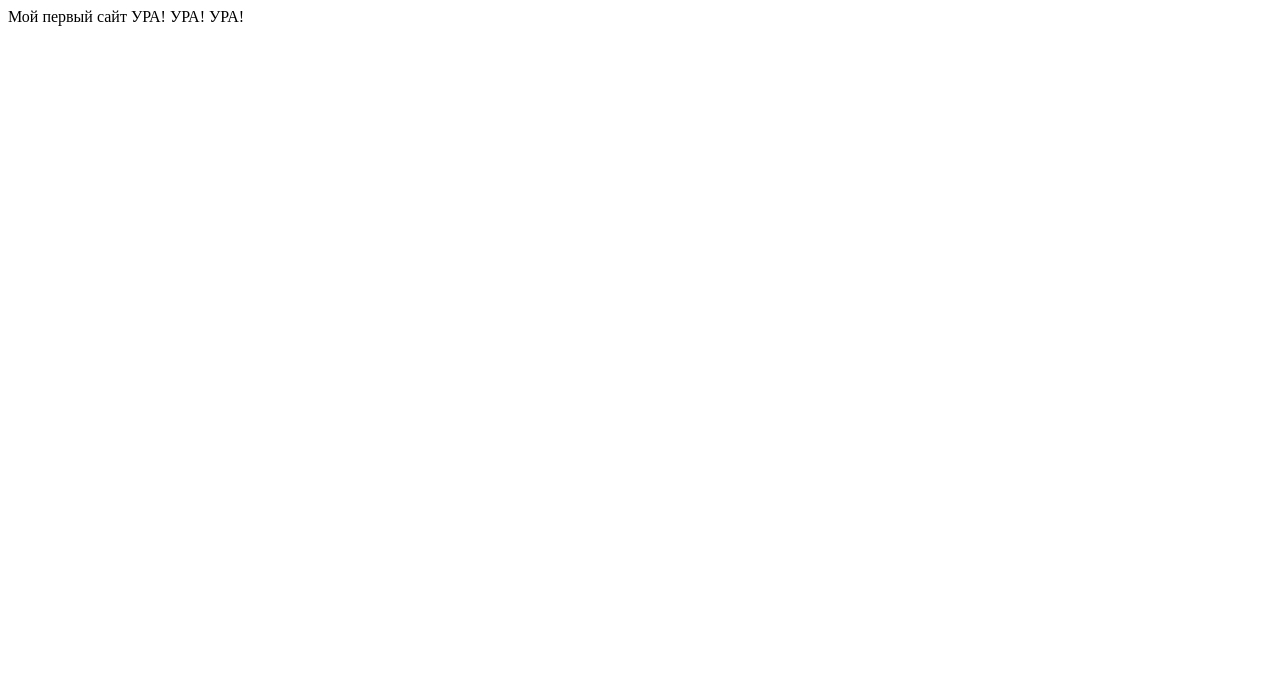
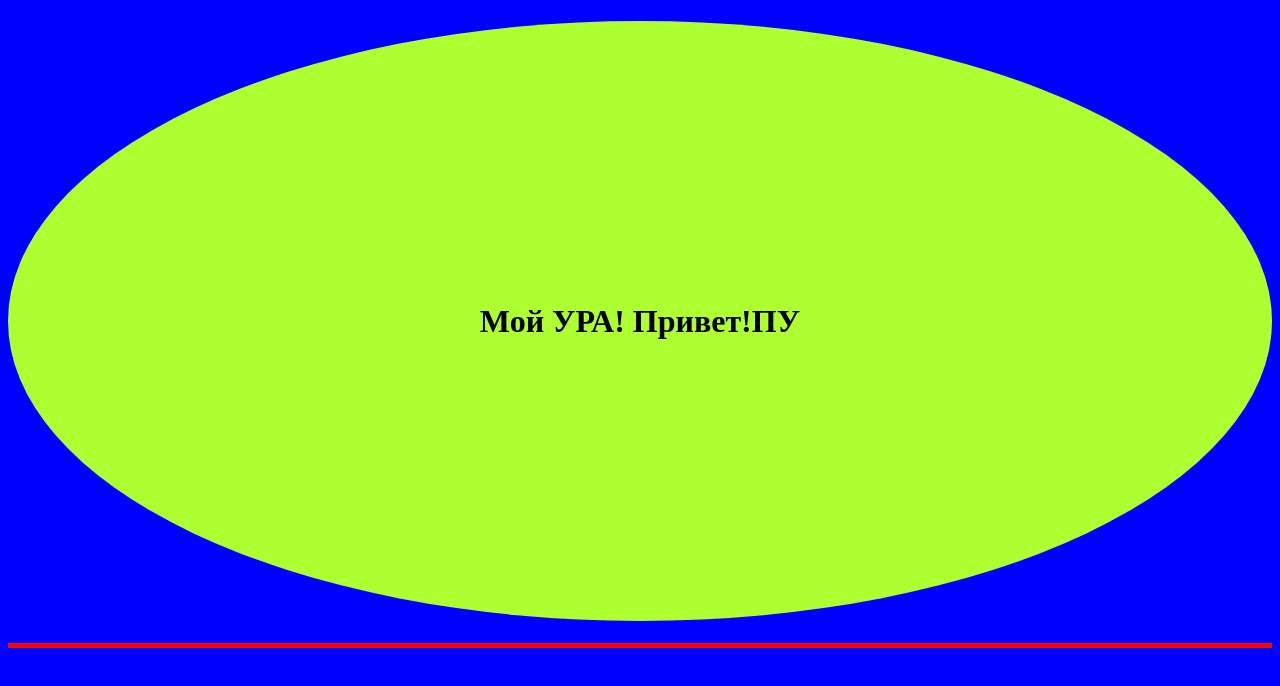
Before and after one commit to Barkhalev/Barkhalev.github.io, a plain HTML site: page index.html in a window 1280 px wide. Drawn offline with Linux system fonts and the light colour scheme.

Commit message:
Создал родительскую директорию и базовую структуру проекта

```diff
--- a/index.html
+++ b/index.html
@@ -4,9 +4,24 @@
     <meta charset="UTF-8">
     <meta http-equiv="X-UA-Compatible" content="IE=edge">
     <meta name="viewport" content="width=device-width, initial-scale=1.0">
-    <title>Document</title>
+    <title>Самый лучший сайт!</title>
+<style>body{background-color: blue;}</style>
+<!-- <script>alert('HELLO WORLD!!!')</script> -->
+<link rel="stylesheet" href="style.css">
+<link rel="shortcut icon" href="https://bestwebservice.ru/modules/ico_converter/favicon2/1577953112.ico" type="image/x-icon">
 </head>
 <body>
-    Мой первый сайт УРА! УРА! УРА!
+    <h1 style="
+        display: flex;
+        background: greenyellow;
+        height: 600px;
+        align-items: center;
+        justify-content: center;
+        border-radius: 50%;
+        ">Мой УРА! Привет!ПУ</h1>
+
+    <div style="width: 100%;height: 5px;background-color: red;margin: 0 auto;"></div>
+
+
 </body>
 </html>
--- /dev/null
+++ b/style.css
@@ -0,0 +1 @@
+/* body{background-color: rgb(175, 28, 28);} */
```
Also changed, not shown: script.js (added).
